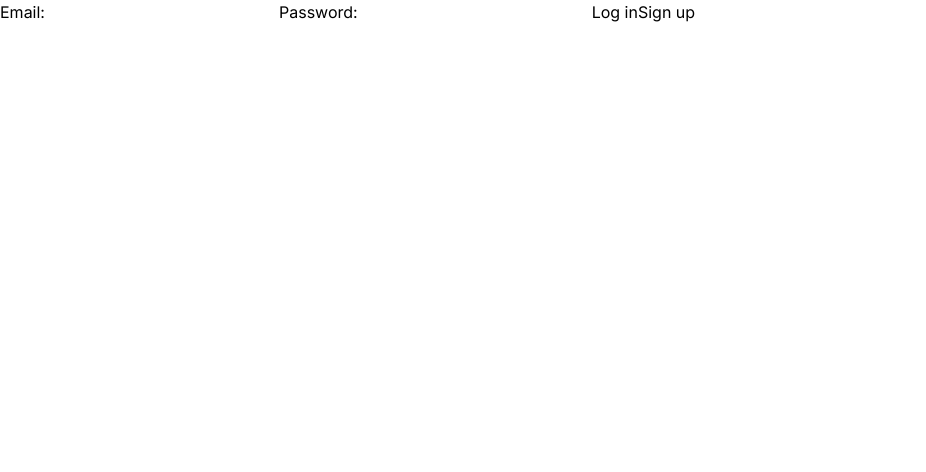
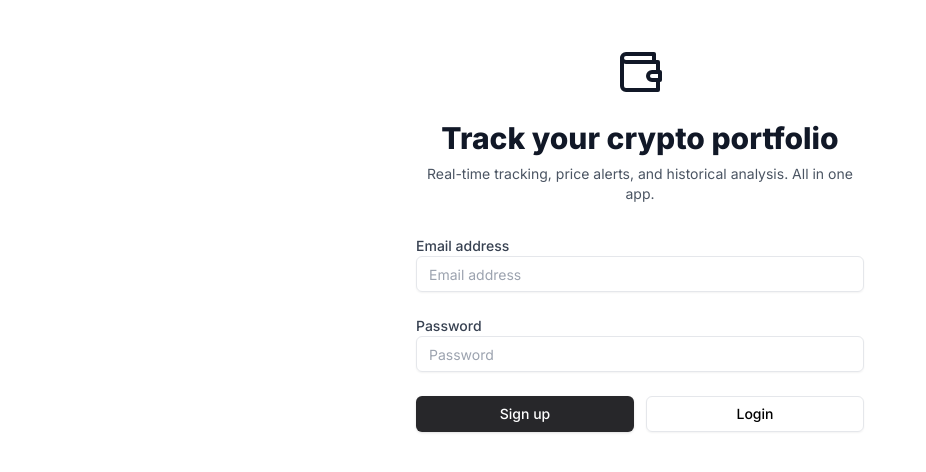
Before and after one commit to ArshaanB/wallet-base, a Next.js app: page /login in a window 1280 px wide. Shown: the top 472 px of the page, without its empty margins (0-926 px from the left). Built offline with nearby package versions, Linux system fonts and the light colour scheme.

Commit message:
updated login page with new design, updated icon of logo

```diff
--- a/app/login/page.tsx
+++ b/app/login/page.tsx
@@ -1,14 +1,5 @@
-import { login, signup } from "./actions";
+import { Login } from "../../components/login";
 
 export default function LoginPage() {
-  return (
-    <form>
-      <label htmlFor="email">Email:</label>
-      <input id="email" name="email" type="email" required />
-      <label htmlFor="password">Password:</label>
-      <input id="password" name="password" type="password" required />
-      <button formAction={login}>Log in</button>
-      <button formAction={signup}>Sign up</button>
-    </form>
-  );
+  return <Login />;
 }
--- /dev/null
+++ b/assets/icons.tsx
@@ -0,0 +1,20 @@
+export function WalletIcon(props: React.SVGProps<SVGSVGElement>) {
+  return (
+    <svg
+      {...props}
+      xmlns="http://www.w3.org/2000/svg"
+      width="24"
+      height="24"
+      viewBox="0 0 24 24"
+      fill="none"
+      stroke="currentColor"
+      strokeWidth="2"
+      strokeLinecap="round"
+      strokeLinejoin="round"
+    >
+      <path d="M21 12V7H5a2 2 0 0 1 0-4h14v4" />
+      <path d="M3 5v14a2 2 0 0 0 2 2h16v-5" />
+      <path d="M18 12a2 2 0 0 0 0 4h4v-4Z" />
+    </svg>
+  );
+}
--- a/components/landing-page.tsx
+++ b/components/landing-page.tsx
@@ -1,6 +1,7 @@
 import Link from "next/link";
 import { Input } from "@/components/ui/input";
 import { Button } from "@/components/ui/button";
+import { WalletIcon } from "../assets/icons";
 
 import { createClient } from "@/utils/supabase/server";
 
@@ -15,7 +16,7 @@ export async function LandingPage() {
       <div className="h-[100vh]">
         <header className="px-4 lg:px-6 h-14 flex items-center">
           <Link className="flex items-center justify-center" href="#">
-            <MountainIcon className="h-6 w-6" />
+            <WalletIcon className="h-6 w-6" />
             <span className="sr-only">My Crypto DB</span>
           </Link>
           <nav className="ml-auto flex gap-4 sm:gap-6">
@@ -169,22 +170,3 @@ export async function LandingPage() {
     </div>
   );
 }
-
-function MountainIcon(props: React.SVGProps<SVGSVGElement>) {
-  return (
-    <svg
-      {...props}
-      xmlns="http://www.w3.org/2000/svg"
-      width="24"
-      height="24"
-      viewBox="0 0 24 24"
-      fill="none"
-      stroke="currentColor"
-      strokeWidth="2"
-      strokeLinecap="round"
-      strokeLinejoin="round"
-    >
-      <path d="m8 3 4 8 5-5 5 15H2L8 3z" />
-    </svg>
-  );
-}
--- /dev/null
+++ b/components/login.tsx
@@ -0,0 +1,68 @@
+import { Button } from "@/components/ui/button";
+import { Input } from "@/components/ui/input";
+
+import { login, signup } from "../app/login/actions";
+import { WalletIcon } from "../assets/icons";
+
+export function Login() {
+  return (
+    <div className="min-h-screen bg-white py-12 px-4 sm:px-6 lg:px-8">
+      <div className="mx-auto max-w-md">
+        <div className="flex justify-center">
+          <WalletIcon className="h-12 w-12 text-gray-900" />
+        </div>
+        <h2 className="mt-6 text-center text-3xl font-extrabold text-gray-900">
+          Track your crypto portfolio
+        </h2>
+        <p className="mt-2 text-center text-sm text-gray-600">
+          Real-time tracking, price alerts, and historical analysis. All in one
+          app.
+        </p>
+        <div className="mt-8">
+          <form className="space-y-6 mt-8">
+            <div>
+              <label
+                className="block text-sm font-medium text-gray-700"
+                htmlFor="email"
+              >
+                Email address
+              </label>
+              <Input
+                autoComplete="email"
+                id="email"
+                placeholder="Email address"
+                required
+                type="email"
+                name="email"
+              />
+            </div>
+            <div>
+              <label
+                className="block text-sm font-medium text-gray-700"
+                htmlFor="password"
+              >
+                Password
+              </label>
+              <Input
+                autoComplete="current-password"
+                id="password"
+                placeholder="Password"
+                required
+                type="password"
+                name="password"
+              />
+            </div>
+            <div className="grid grid-cols-2 gap-3">
+              <Button variant="dark" formAction={signup}>
+                Sign up
+              </Button>
+              <Button variant="outline" formAction={login}>
+                Login
+              </Button>
+            </div>
+          </form>
+        </div>
+      </div>
+    </div>
+  );
+}
```
